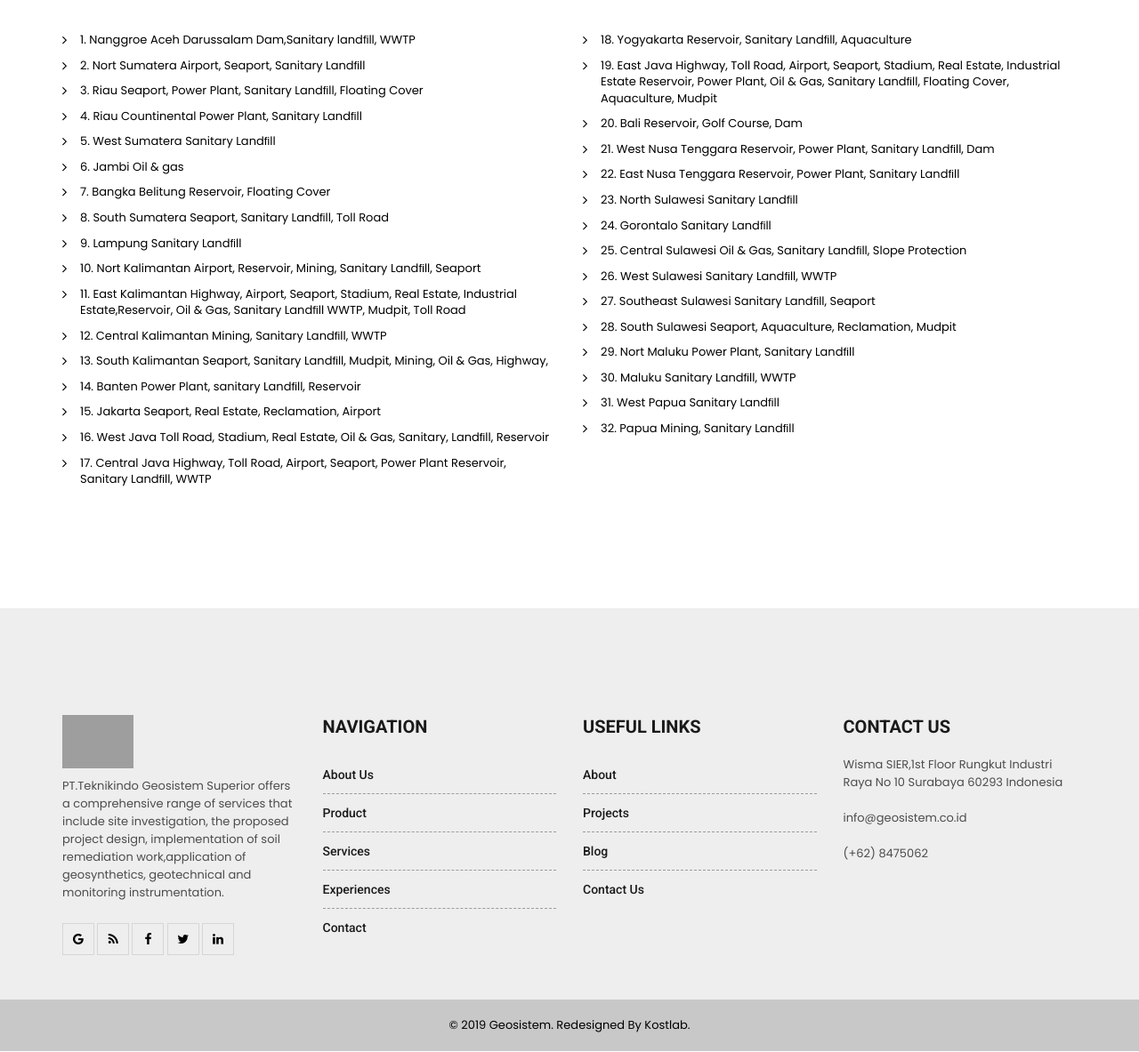
After one commit to fataelislami/geosistem, a CodeIgniter app: page /kostlab/index.php/front/experiences in a window 1280 px wide. The commit adds this page. Shown: the part 1159-2342 px from the top of the page at 89% size. Run offline with CodeIgniter, Linux system fonts and the light colour scheme; some libraries are stand-ins or nearby versions; grey boxes are pictures that could not be loaded.

Commit message:
Add experiences page

```diff
--- a/application/modules/front/controllers/Front.php
+++ b/application/modules/front/controllers/Front.php
@@ -66,6 +66,13 @@ class Front extends MY_Controller{
     $this->template->loadfront($data);
   }
 
+  function experiences(){
+    $data=array(
+      'content'=>'front/experiences'
+    );
+    $this->template->loadfront($data);
+  }
+
 
 
 }
--- /dev/null
+++ b/application/modules/front/views/experiences.php
@@ -0,0 +1,119 @@
+<!-- INNER PAGE BANNER END -->
+
+<!-- SECTION CONTENT START -->
+<div class="section-full p-tb80 inner-page-padding">
+    <div class="container">
+      <div class="section-head">
+      <div class="mt-separator-outer separator-left">
+        <div class="mt-separator">
+          <h2 class="text-uppercase sep-line-one "><span class="font-weight-300 text-primary">Covering</span> Experiences</h2>
+        </div>
+      </div>
+      </div>
+        <div class="blog-post date-style-3 blog-detail text-black">
+            <div class="mt-post-media clearfix m-b30">
+                <ul class="grid-post">
+                    <li>
+                        <div class="portfolio-item">
+                            <img class="img-responsive" src="<?= base_url()?>xfile/covering-geo.png" alt="">
+                        </div>
+                    </li>
+              </ul>
+            </div>
+
+
+
+            <div class="mt-post-text">
+              <div class="row">
+                <div class="col-md-6">
+                  <ul class="list-angle-right anchor-line">
+                      <li>1. Nanggroe Aceh Darussalam Dam,Sanitary landﬁll, WWTP</li>
+
+                      <li>2. Nort Sumatera Airport, Seaport, Sanitary Landﬁll</li>
+
+                      <li>3. Riau Seaport, Power Plant, Sanitary Landﬁll, Floating Cover</li>
+
+                      <li>4. Riau Countinental Power Plant, Sanitary Landﬁll</li>
+
+                      <li>5. West Sumatera Sanitary Landﬁll</li>
+
+                      <li>6. Jambi Oil & gas</li>
+
+                      <li>7. Bangka Belitung Reservoir, Floating Cover</li>
+
+                      <li>8. South Sumatera Seaport, Sanitary Landﬁll, Toll Road</li>
+
+                      <li>9. Lampung Sanitary Landﬁll</li>
+
+                      <li>10. Nort Kalimantan Airport, Reservoir, Mining, Sanitary Landﬁll, Seaport</li>
+
+                      <li>11. East Kalimantan Highway, Airport, Seaport, Stadium, Real Estate, Industrial Estate,Reservoir, Oil & Gas, Sanitary Landﬁll WWTP, Mudpit, Toll Road</li>
+
+                      <li>12. Central Kalimantan Mining, Sanitary Landﬁll, WWTP</li>
+
+                      <li>13. South Kalimantan Seaport, Sanitary Landﬁll, Mudpit, Mining, Oil & Gas, Highway,</li>
+
+                      <li>14. Banten Power Plant, sanitary Landﬁll, Reservoir</li>
+
+                      <li>15. Jakarta Seaport, Real Estate, Reclamation, Airport</li>
+
+                      <li>16. West Java Toll Road, Stadium, Real Estate, Oil & Gas, Sanitary, Landﬁll, Reservoir</li>
+                      <li>17. Central Java Highway, Toll Road, Airport, Seaport, Power Plant Reservoir, Sanitary Landﬁll, WWTP</li>
+
+                      </ul>
+                </div>
+                <div class="col-md-6">
+                  <ul class="list-angle-right anchor-line">
+
+                    <li>18. Yogyakarta Reservoir, Sanitary Landﬁll, Aquaculture</li>
+
+                    <li>19. East Java Highway, Toll Road, Airport, Seaport, Stadium, Real Estate, Industrial Estate Reservoir, Power Plant, Oil & Gas, Sanitary Landﬁll, Floating Cover, Aquaculture, Mudpit</li>
+
+                    <li>20. Bali Reservoir, Golf Course, Dam</li>
+
+                    <li>21. West Nusa Tenggara Reservoir, Power Plant, Sanitary Landﬁll, Dam</li>
+
+                    <li>22. East Nusa Tenggara Reservoir, Power Plant, Sanitary Landﬁll</li>
+
+                    <li>23. North Sulawesi Sanitary Landﬁll</li>
+
+                    <li>24. Gorontalo Sanitary Landﬁll</li>
+
+                    <li>25. Central Sulawesi Oil & Gas, Sanitary Landﬁll, Slope Protection</li>
+
+                    <li>26. West Sulawesi Sanitary Landﬁll, WWTP</li>
+
+                    <li>27. Southeast Sulawesi Sanitary Landﬁll, Seaport</li>
+
+                    <li>28. South Sulawesi Seaport, Aquaculture, Reclamation, Mudpit</li>
+
+                    <li>29. Nort Maluku Power Plant, Sanitary Landﬁll</li>
+
+                    <li>30. Maluku Sanitary Landﬁll, WWTP</li>
+
+                    <li>31. West Papua Sanitary Landﬁll</li>
+
+                    <li>32. Papua Mining, Sanitary Landﬁll</li>
+                  </ol>
+                </div>
+
+              </div>
+
+
+
+            </div>
+
+
+        </div>
+
+        <!-- OUR BLOG START -->
+
+        <!-- TITLE END -->
+
+
+        <!-- OUR BLOG END -->
+
+
+    </div>
+</div>
+<!-- SECTION CONTENT END -->
--- a/application/modules/template/views/full_front.php
+++ b/application/modules/template/views/full_front.php
@@ -363,7 +363,7 @@
                                       <a href="<?= base_url()?>front/services">Services</a>
                                   </li>
                                   <li>
-                                      <a href="#">Experiences</a>
+                                      <a href="<?= base_url()?>experiences">Experiences</a>
                                   </li>
                                   <li>
                                       <a href="<?= base_url()?>front/contact">Contact</a>
@@ -453,7 +453,7 @@
                                   <li><a href="<?= base_url()?>about-us">About Us</a></li>
                                   <li><a href="<?= base_url()?>product">Product</a></li>
                                   <li><a href="<?= base_url()?>front/services">Services</a></li>
-                                  <li><a href="#">Experiences</a></li>
+                                  <li><a href="<?= base_url()?>experiences">Experiences</a></li>
                                   <li><a href="<?= base_url()?>front/contact">Contact</a></li>
                               </ul>
                           </div>
```
